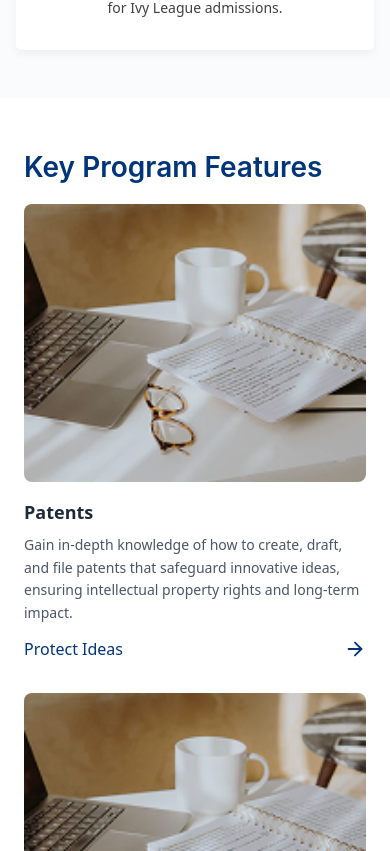
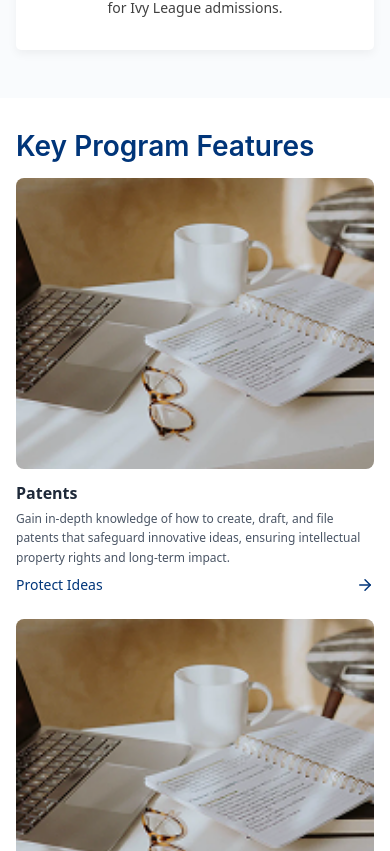
Before and after one commit to Imaginex2025/DMIF-Landing, a React (Vite) app: page / in a window 390 px wide. Shown: the part 3693-4544 px from the top of the page. Built offline with nearby package versions, Linux system fonts and the light colour scheme.

Commit message:
responsive

```diff
--- a/src/Section/Home/KeyFeature.tsx
+++ b/src/Section/Home/KeyFeature.tsx
@@ -56,15 +56,17 @@ const KeyFeature = () => {
   const navigate = useNavigate();
 
   return (
-    <section className="px-6 md:px-16 py-12">
-      <h2 className="heading mb-4">Key Program Features</h2>
+    <section className="px-4 md:px-16 py-8 md:py-12">
+      <h2 className="heading mb-4 text-[24px] md:text-[38px] leading-[32px] md:leading-[48px]">
+        Key Program Features
+      </h2>
 
       {/* Grid layout */}
-      <div className="grid md:grid-cols-2 gap-8">
+      <div className="grid md:grid-cols-2 gap-6 md:gap-8">
         {features.map((feature) => (
           <div
             key={feature.id}
-            className="flex flex-col sm:flex-row gap-4 sm:gap-6 hover:scale-105 duration-200 transition-transform items-start cursor-pointer"
+            className="flex flex-col sm:flex-row gap-3 sm:gap-6 hover:scale-105 duration-200 transition-transform items-start cursor-pointer"
             onClick={() => navigate(`/feature/${feature.id}`)}
           >
             {/* Left - Image */}
@@ -72,23 +74,23 @@ const KeyFeature = () => {
               <img
                 src={feature.image}
                 alt={feature.title}
-                className="rounded-lg w-full sm:w-[120px] md:w-auto"
+                className="rounded-lg w-full"
               />
             </div>
 
             {/* Right - Text */}
             <div className="flex flex-col h-full justify-between flex-1">
-              <div className="flex flex-col gap-2">
-                <p className="text-lg font-semibold text-gray-800">
+              <div className="flex flex-col gap-1 md:gap-2">
+                <p className="text-base md:text-lg font-semibold text-gray-800">
                   {feature.title}
                 </p>
-                <p className="text-gray-600 text-sm leading-relaxed">
+                <p className="text-gray-600 text-xs md:text-sm leading-relaxed">
                   {feature.description}
                 </p>
               </div>
-              <div className="flex items-center justify-between text-[#003579] font-medium mt-3">
+              <div className="flex items-center justify-between text-[#003579] font-medium mt-2 md:mt-3 text-sm md:text-base">
                 <p>{feature.footer}</p>
-                <ArrowRight size={22} />
+                <ArrowRight size={18} className="md:w-[22px] md:h-[22px]" />
               </div>
             </div>
           </div>
```
